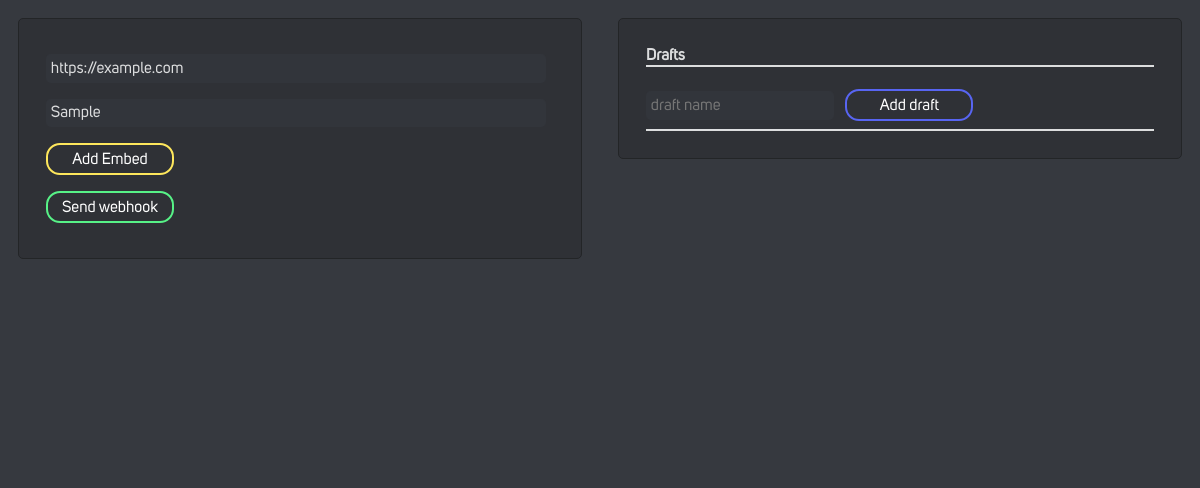
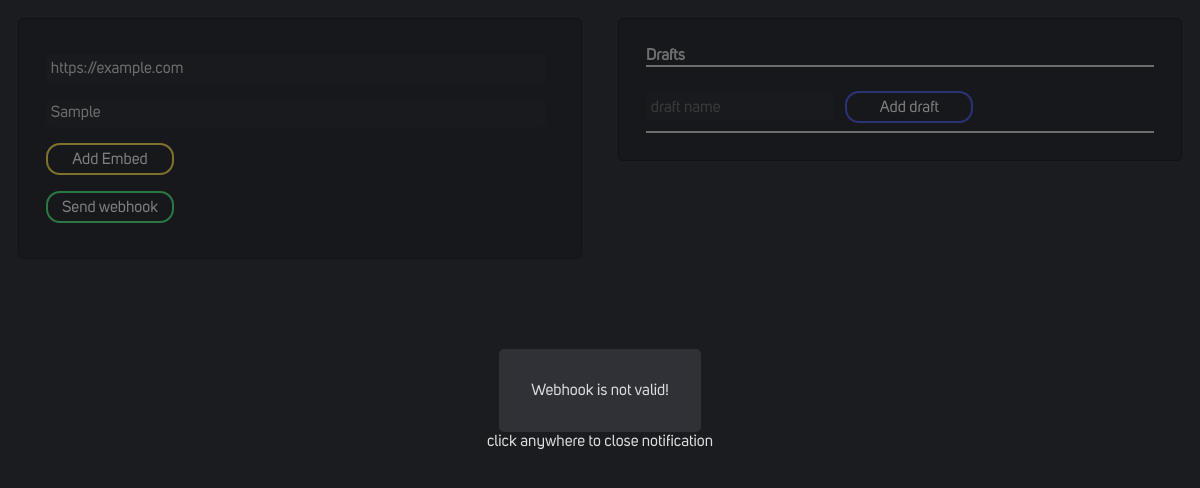
Before and after one commit to RalkeyOfficial/Discord-Blue-Hook, an Electron app: page src/index.html in a window 1200 px wide. Both pictures are taken after typing "https://example.com", "Sample" into the empty fields and a click on the button "Send webhook". Drawn offline with nearby package versions, Linux system fonts and the light colour scheme; no server answers.

Commit message:
fixed another bug and small css change

```diff
--- a/src/index.css
+++ b/src/index.css
@@ -157,7 +157,6 @@ input[type="checkbox"]:checked {
 
 
 .blurple-button {
-    margin-top: 0;
     background-color: #00000000;
     border: 2px solid var(--blurple);
 
--- a/src/sendWebhook.js
+++ b/src/sendWebhook.js
@@ -5,7 +5,7 @@ document.getElementById("sendWebhook").addEventListener("click", sendWebhook);
 async function sendWebhook(){
     const webhook = document.getElementById("webhook").value;
     const contentText = document.getElementById("content").value;
-    const embedEnabled = $('#add-embed').getAttribute('data-embed-enabled') === "true" ? true : false;
+    const embedEnabled = $('#add-embed').attr('data-embed-enabled') === "true" ? true : false;
 
     let result = await checkWebhook(webhook);
     if (!result) {
```
